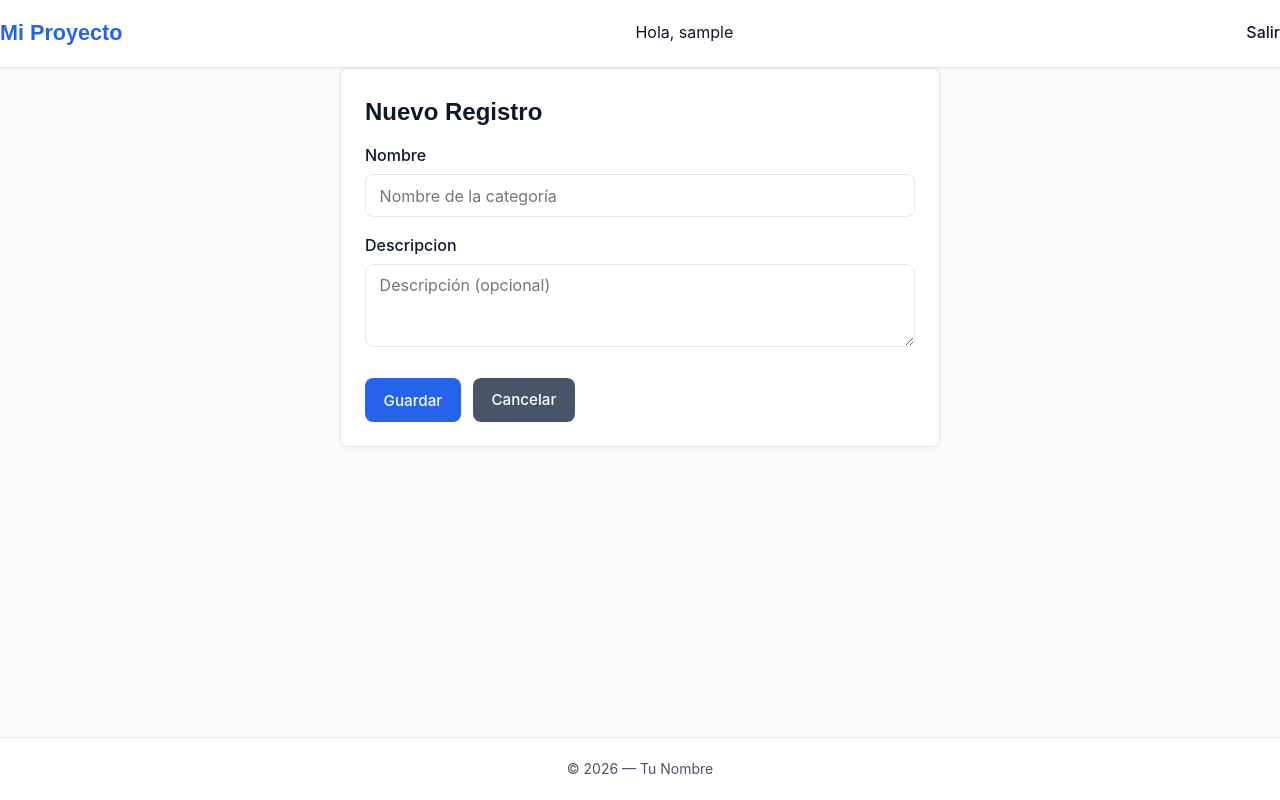
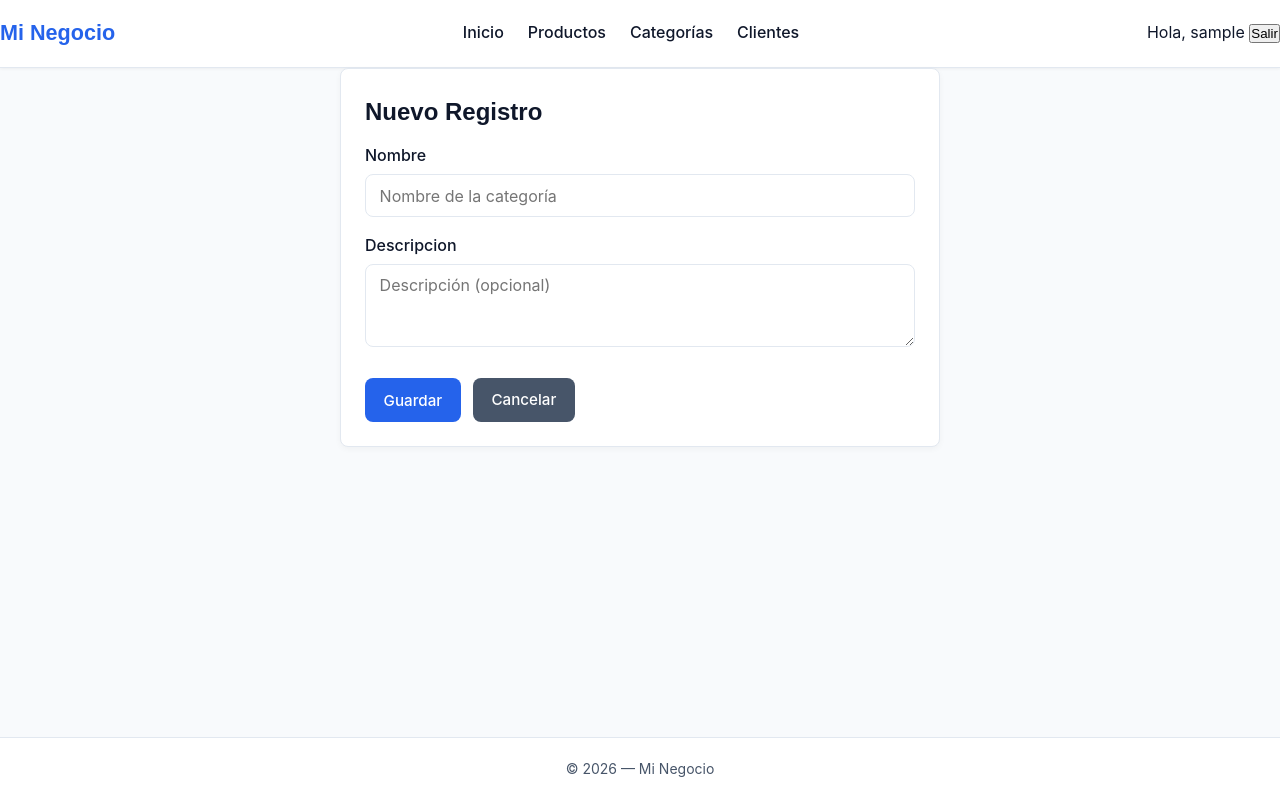
Before and after one commit to gume100308mmcrnma4-debug/mi-negocio-django., a Django app: page /categorias/crear/ in a window 1280 px wide. Run offline with Django 5.2, Linux system fonts and the light colour scheme; the visitor is signed in with stand-in values (Sample User, id 1).

Commit message:
fix: actualiza base.html con ruta inicio y menu completo

```diff
--- a/negocio/settings.py
+++ b/negocio/settings.py
@@ -122,6 +122,7 @@ USE_TZ = True
 
 # Static files (CSS, JavaScript, Images)
 # https://docs.djangoproject.com/en/6.1/howto/static-files/
+
 STATIC_URL = '/static/'
 STATICFILES_DIRS = [BASE_DIR / 'static']
 STATIC_ROOT = BASE_DIR / 'staticfiles'
--- a/tienda/templates/base.html
+++ b/tienda/templates/base.html
@@ -3,37 +3,50 @@
 <html lang="es">
 <head>
     <meta charset="UTF-8">
-<meta name="viewport" content="width=device-width, initial-scale=1.0"
->
-<title>{% block title %}Mi Proyecto{% endblock %}</title>
+    <meta name="viewport" content="width=device-width, initial-scale=1.0">
+    <title>{% block title %}Mi Negocio{% endblock %}</title>
     <link rel="stylesheet" href="{% static 'css/styles.css' %}">
 </head>
 <body>
     <header class="site-header">
         <nav>
-<a href="{% url 'home' %}" class="logo">Mi Proyecto</a>
+            <a href="{% url 'inicio' %}" class="logo">Mi Negocio</a>
+
+            <div class="nav-links">
+                <a href="{% url 'inicio' %}">Inicio</a>
+                <a href="{% url 'lista_productos' %}">Productos</a>
+                <a href="{% url 'lista_categorias' %}">Categorías</a>
+                <a href="{% url 'lista_clientes' %}">Clientes</a>
+            </div>
+
+            <div class="nav-user">
                 {% if user.is_authenticated %}
                     <span>Hola, {{ user.username }}</span>
-
-<a href="{% url 'logout' %}">Salir</a>
+                    <form method="post" action="{% url 'logout' %}" style="display:inline;">
+                        {% csrf_token %}
+                        <button type="submit" class="btn-logout">Salir</button>
+                    </form>
                 {% else %}
-<a href="{% url 'login' %}">Entrar</a>
+                    <a href="{% url 'login' %}" class="btn-login">Entrar</a>
                 {% endif %}
+            </div>
         </nav>
     </header>
+
     <main class="container">
         {% if messages %}
             <ul class="messages">
                 {% for message in messages %}
-<li class="message {{ message.tags }}">{{ message }}<
-/li>
+                    <li class="message {{ message.tags }}">{{ message }}</li>
                 {% endfor %}
             </ul>
         {% endif %}
+
         {% block content %}{% endblock %}
     </main>
+
     <footer class="site-footer">
-<p>© {% now "Y" %} — Tu Nombre</p>
+        <p>© {% now "Y" %} — Mi Negocio</p>
     </footer>
 </body>
 </html>
```
Lines whose indentation alone changed are shown as unchanged.
